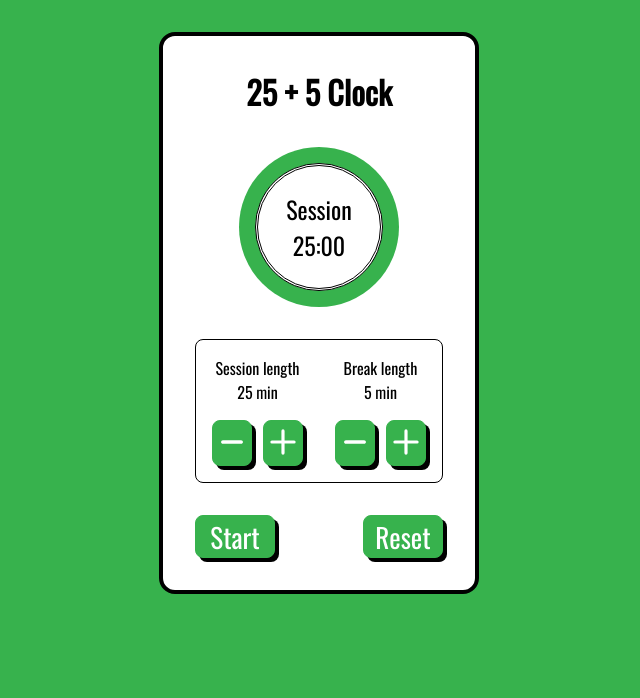
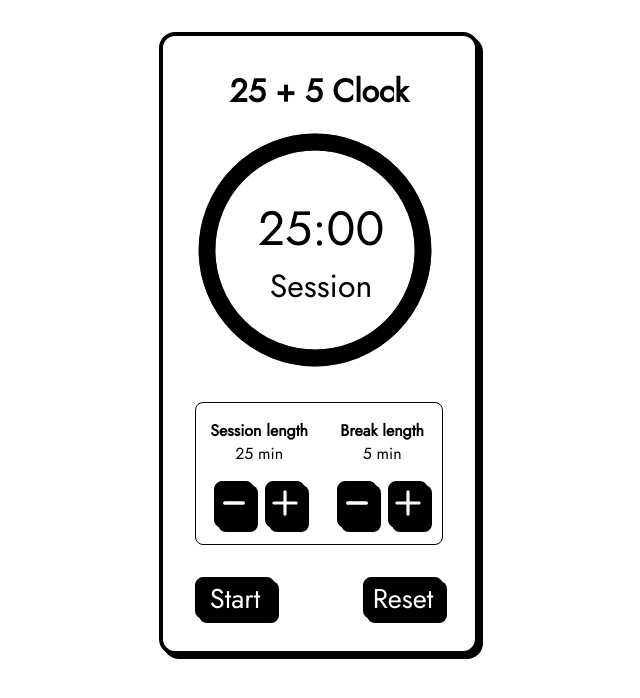
Before and after one commit to DayTroy/js-timer, a React (Vite) app: page / in a window 1280 px wide. Shown: the top 698 px of the page, without its empty margins (321-961 px from the left). Built offline with nearby package versions, Linux system fonts and the light colour scheme.

Commit message:
Adapted through various devices

```diff
--- a/package.json
+++ b/package.json
@@ -11,6 +11,7 @@
   },
   "dependencies": {
     "react": "^18.2.0",
+    "react-circular-progressbar": "^2.1.0",
     "react-dom": "^18.2.0"
   },
   "devDependencies": {
--- a/src/App.css
+++ b/src/App.css
@@ -1,4 +1,4 @@
-@import url('https://fonts.googleapis.com/css2?family=Oswald&display=swap');
+@import url("https://fonts.googleapis.com/css2?family=Jost&display=swap");
 
 #root {
   max-width: 1280px;
@@ -11,97 +11,179 @@
   box-sizing: border-box;
   padding: 0;
   margin: 0;
-  font-family: 'Oswald', sans-serif;
+  font-family: "Jost", sans-serif;
 }
 
-body{
-  background-color: #37b24d;
+body {
+  background-color: #ffffff;
 }
 
-.timer-wrapper{
+.timer-wrapper {
   width: 20rem;
   margin: 0 auto;
-  border: .3rem solid #000;
+  border: 0.3rem solid #000;
   padding: 2rem;
   background-color: #fff;
   border-radius: 1rem;
+  box-shadow: 4px 4px 0 0 #000;
 }
 
-.timer-display{
-  margin-top: 2rem;
+.base-timer {
+  position: relative;
+  height: 15rem;
+  width: 15rem;
+  margin-top: 1rem;
+}
+
+.base-timer__circle {
+  fill: none;
+  stroke: none;
+}
+
+.base-timer__path-elapsed {
+  stroke-width: 7px;
+  stroke: grey;
+}
+
+.base-timer__circle {
+  fill: none;
+  stroke: none;
+}
+
+/* The SVG path that displays the timer's progress */
+.base-timer__path-elapsed {
+  stroke-width: 7px;
+  stroke: grey;
+}
+
+.base-timer-label {
+  position: absolute;
   display: flex;
   flex-direction: column;
+
+  /* Size should match the parent container */
+  width: 300px;
+  height: 300px;
+
+  /* Keep the label aligned to the top */
+  top: 0;
+  transform: translate(-8%, -15%);
+  /* Create a flexible box that centers content vertically and horizontally */
+  display: flex;
+  align-items: center;
+  justify-content: center;
+
+  /* Sort of an arbitrary number; adjust to your liking */
+  font-size: 48px;
 }
 
-.outer{
-  display: flex;
-  align-self: center;
-  width: 10rem;
-  height: 10rem;
-  border-radius: 50%;
-  background-color: #37b24d;
-  justify-content: center;
+.time__left {
+  font-size: 3rem;
+  margin-top: 2rem;
 }
 
-.inner{
-  display: flex;
-  align-self: center;
-  border: .2rem double #000;
-  flex-direction: column;
-  justify-content: center;
-  width: 80%;
-  height: 80%;
-  background-color: #fff;
-  border-radius: 50%;
-  font-size: 1.5rem;
+.time__type {
+  font-size: 2rem;
 }
 
-.controller-wrapper{
+.base-timer__path-remaining {
+  /* Just as thick as the original ring */
+  stroke-width: 7px;
+
+  /* Rounds the line endings to create a seamless circle */
+  stroke-linecap: round;
+
+  /* Makes sure the animation starts at the top of the circle */
+  transform: rotate(90deg);
+  transform-origin: center;
+
+  /* One second aligns with the speed of the countdown timer */
+  transition: 1s linear all;
+
+  /* Allows the ring to change color when the color value updates */
+  stroke: currentColor;
+}
+
+.base-timer__svg {
+  /* Flips the svg and makes the animation to move left-to-right */
+  transform: scaleX(-1);
+}
+
+.controller-wrapper {
   display: flex;
   flex-direction: row;
   align-items: center;
   justify-content: space-around;
   margin-top: 2rem;
-  border-radius: .5rem;
-  border: .1rem solid #000;
+  border-radius: 0.5rem;
+  border: 0.1rem solid #000;
   padding: 1rem 0 1rem;
 }
 
-.custom-button{
+.custom-button {
   width: 2.5rem;
-  padding-top: .1rem;
+  padding-top: 0.1rem;
   margin-top: 1rem;
   box-shadow: 4px 4px 0 0 #000;
-  background-color: #37b24d;
-  border: .1rem solid #37b24d;
-  border-radius: .5rem;
+  background-color: #000;
+  border: 0.1rem solid #000;
+  border-radius: 0.5rem;
   color: #fff;
-  transition: box-shadow .1s ease-in-out,transform .1s ease-in-out;
+  transition: box-shadow 0.1s ease-in-out, transform 0.1s ease-in-out;
   cursor: pointer;
   outline: none;
 }
 
-.custom-button:hover{
-  opacity: .9;
+.custom-button:hover {
+  opacity: 0.9;
 }
 
-.custom-button:nth-child(4){
-  margin-left: .7rem;
+.custom-button:nth-child(4) {
+  margin-left: 0.7rem;
 }
 
 .disabled-button {
-  transition: .2s ease-in-out;
-  background-color: #000;
-  border: .1rem solid #000;
+  transition: 0.2s ease-in-out;
+  background-color: #f13f3f;
+  border: 0.1rem solid #000;
 }
 
-.timer-buttons{
+.timer-buttons {
   display: flex;
   justify-content: space-between;
   margin-top: 1rem;
 }
 
-.custom-button:nth-child(1), .custom-button:nth-child(2){
+.custom-button:nth-child(1),
+.custom-button:nth-child(2) {
   font-size: 1.7rem;
   width: 5rem;
 }
+
+
+@media only screen and (max-width: 370px) {
+  .timer-wrapper {
+    width: 17rem;
+  }
+  .base-timer{
+    height: 12rem;
+    width: 12rem;
+    margin-top: .5rem;
+  }
+  .time__left{
+    font-size: 2rem;
+  }
+  .time__type{
+    font-size: 2rem;
+  }
+  .base-timer-label{
+    transform: translate(-17%, -23%);
+  }
+  .custom-button:nth-child(3), .custom-button:nth-child(4){
+    width: 2rem;
+    height: 2rem;
+  }
+  .controller-wrapper{
+    width: 13rem;
+  }
+}
--- a/src/App.jsx
+++ b/src/App.jsx
@@ -78,7 +78,6 @@ const App = () => {
         setIsInTransition(false);
       }, 3000);
     }
-
     return () => {
       clearInterval(timer);
     };
@@ -117,7 +116,7 @@ const App = () => {
   return (
     <div className="timer-wrapper">
       <h1>25 + 5 Clock</h1>
-      <TimerDisplay sessionLength={timeLeft} isBreakTime={isBreakTime} />
+      <TimerDisplay timeLeft={timeLeft} isBreakTime={isBreakTime} />
       <TimerController
         sessionLength={state.sessionLength}
         breakLength={state.breakLength}
--- a/src/components/TimerController.jsx
+++ b/src/components/TimerController.jsx
@@ -11,7 +11,7 @@ const TimerController = ({
   return (
     <div className="controller-wrapper">
       <div className="session-wrapper">
-        <p>Session length</p>
+        <p style={{ fontWeight: "900" }}>Session length</p>
         <p>{sessionLength} min</p>
         <Button
           value="-"
@@ -27,7 +27,7 @@ const TimerController = ({
         />
       </div>
       <div className="break-wrapper">
-        <p>Break length</p>
+        <p style={{ fontWeight: "900" }}>Break length</p>
         <p>{breakLength} min</p>
         <Button
           value="-"
--- a/src/components/TimerDisplay.jsx
+++ b/src/components/TimerDisplay.jsx
@@ -1,4 +1,6 @@
-const TimerDisplay = ({ sessionLength, isBreakTime }) => {
+import React, { useEffect } from "react";
+
+const TimerDisplay = ({ timeLeft, isBreakTime }) => {
   const formatTime = (totalSeconds) => {
     const minutes = Math.floor(totalSeconds / 60);
     const seconds = totalSeconds % 60;
@@ -6,16 +8,31 @@ const TimerDisplay = ({ sessionLength, isBreakTime }) => {
       .toString()
       .padStart(2, "0")}`;
   };
-
   return (
-    <div className="timer-display">
-      <div className="outer">
-        <div className="inner">
-        <span id="time-label">
-            {isBreakTime ? "Break" : "Session"}
-          </span>
-          <span id="time-left">{formatTime(sessionLength)}</span>
-        </div>
+    <div className="base-timer">
+      <svg
+        className="base-timer__svg"
+        viewBox="0 0 100 100"
+        xmlns="http://www.w3.org/2000/svg"
+      >
+        <g className="base-timer__circle">
+          <circle className="base-timer__path-elapsed" cx="50" cy="50" r="45" />
+          <path
+            id="base-timer-path-remaining"
+            strokeDasharray="283"
+            className="base-timer__path-remaining ${remainingPathColor}"
+            d="
+          M 50, 50
+          m -45, 0
+          a 45,45 0 1,0 90,0
+          a 45,45 0 1,0 -90,0
+        "
+          ></path>
+        </g>
+      </svg>
+      <div className="base-timer-label">
+        <span className="time__left">{formatTime(timeLeft)}</span>
+        <span className="time__type">{isBreakTime ? "Break" : "Session"}</span>
       </div>
     </div>
   );
```
Also changed, not shown: 1 other file (tests, documents, lock files or other folders).
